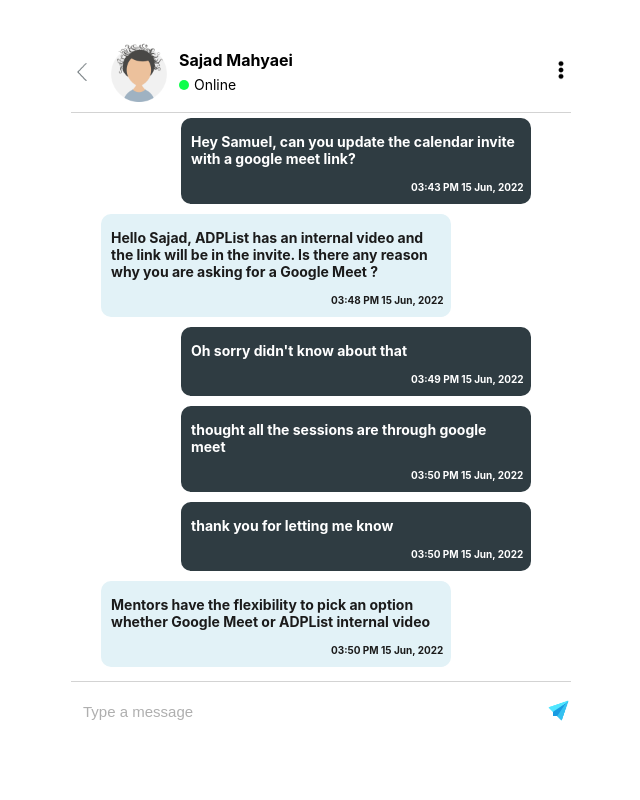
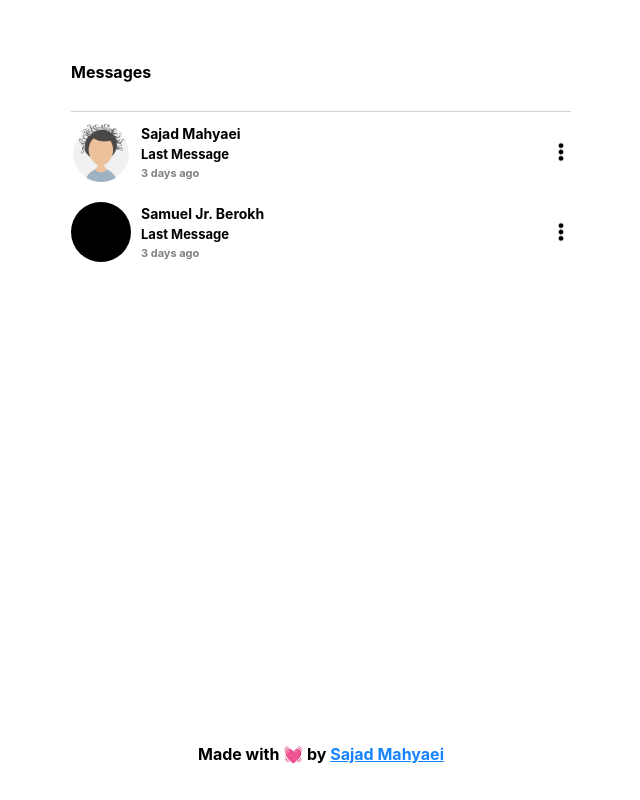
Before and after one commit to Sajadmhy/Chat-App, a Next.js app: page / in a window 1280 px wide. Shown: the whole page, without its empty margins (319-959 px from the left). Built offline with nearby package versions, Linux system fonts and the light colour scheme.

Commit message:
Structure the App and create structured components

```diff
--- a/components/ChatText.jsx
+++ b/components/ChatTextSajad.jsx
@@ -5,7 +5,7 @@ export default function ChatText() {
     return (
         <div className={styles.container}>
             {Data.map((value , index) =>
-                <div key={index} className={value.me ? styles.myMessage : styles.hisMessage}>
+                <div key={index} className={value.id === 2 ? styles.myMessage : styles.hisMessage}>
                     <p>{value.text}</p>
                     <p className={styles.date}>{value.date}</p>
                 </div>
--- a/components/Data.jsx
+++ b/components/Data.jsx
@@ -1,31 +1,31 @@
 export const Data = [
     {
-        me: true,
+        id: 1,
         text: "Hey Samuel, can you update the calendar invite with a google meet link?",
         date: "03:43 PM 15 Jun, 2022",
     },
     {
-        me: false,
+        id: 2,
         text: "Hello Sajad, ADPList has an internal video and the link will be in the invite. Is there any reason why you are asking for a Google Meet ?",
         date: "03:48 PM 15 Jun, 2022",
     },
     {
-        me: true,
+        id: 1,
         text: "Oh sorry didn't know about that",
         date: "03:49 PM 15 Jun, 2022",
     },
     {
-        me: true,
+        id: 1,
         text: "thought all the sessions are through google meet",
         date: "03:50 PM 15 Jun, 2022",
     },
     {
-        me: true,
+        id: 1,
         text: "thank you for letting me know",
         date: "03:50 PM 15 Jun, 2022",
     },
     {
-        me: false,
+        id: 2,
         text: "Mentors have the flexibility to pick an option whether Google Meet or ADPList internal video",
         date: "03:50 PM 15 Jun, 2022",
     }
--- a/pages/index.js
+++ b/pages/index.js
@@ -1,6 +1,6 @@
 import Head from 'next/head'
 import Image from 'next/image'
-import ChatText from '../components/ChatText'
+import Link from 'next/link'
 import styles from '../styles/Home.module.css'
 
 export default function Home() {
@@ -13,27 +13,23 @@ export default function Home() {
       </Head>
       <main className={styles.main}>
         <div className={styles.chatHead}>
-          <div className={styles.backArrow}>
-          <Image
-          src="/back-arrow.png"
-          height={18}
-          width={18}
-          alt="back arrow"
-          />
-          </div>
+         Messages
+        </div>
+        <Link href="/sajad">
+        <div className={styles.card}>
           <Image
           src="/profile.png"
+          width={60}
           height={60}
-          width={60}
-          alt="profile picture"
-          property
+          alt="Sajad"
+          priority
           />
-          <div>
+          <div className={styles.details}>
             <p>Sajad Mahyaei</p>
-            <p><span className={styles.dot}></span>Online</p>
+            <p>Last Message</p>
+            <p>3 days ago</p>
           </div>
           <span className={styles.space}></span>
-          <div className={styles.threeDots}>
           <Image
           src="/dots.png"
           height={20}
@@ -41,22 +37,30 @@ export default function Home() {
           alt="see more dots"
           priority
           />
+        </div>
+          </Link>
+          <Link href="/samuel">
+        <div className={styles.card}>
+          <div className={styles.blackProfile}></div>
+          <div className={styles.details}>
+            <p>Samuel Jr. Berokh</p>
+            <p>Last Message</p>
+            <p>3 days ago</p>
           </div>
+          <span className={styles.space}></span>
+          <Image
+          src="/dots.png"
+          height={20}
+          width={20}
+          alt="see more dots"
+          priority
+          />
         </div>
-        <ChatText />
-        <div className={styles.inputField}>
-          <input type="text" placeholder='Type a message'/>
-          <span className={styles.space}></span>
-          <div className={styles.sendIcon}>
-            <Image
-            src="/send-icon.png"
-            width={25}
-            height={25}
-            alt="send message icon"
-            />
-          </div>
-        </div>
+          </Link>
       </main>
+      <footer className={styles.footer}>
+        <div>Made with 💓 by <a href='https://sajad.codes'>Sajad Mahyaei</a></div>
+      </footer>
     </div>
   )
 }
--- /dev/null
+++ b/styles/ChatApp.module.css
@@ -0,0 +1,97 @@
+.container {
+    padding: 0 2rem;
+  }
+
+  .main {
+    min-height: 100vh;
+    padding: 2rem 0;
+    flex: 1;
+    display: flex;
+    flex-direction: column;
+    align-items: center;
+  }
+
+  .chatHead {
+    display: flex;
+    align-items: center;
+    width: 500px;
+    justify-content: center;
+    gap: 10px;
+    position: relative;
+    padding: 10px 0;
+    border-bottom: 1px solid rgb(211, 211, 211);
+  }
+
+  .backArrow  {
+    user-select: none;
+    transform: rotate(90deg);
+    margin: 0 10px 0 0;
+    cursor: pointer;
+  }
+
+  .chatHead p:first-child {
+    font-weight: bold;
+    position: absolute;
+    top: 2px;
+  }
+
+  .chatHead p:nth-child(2) {
+    font-size: 14px;
+    position: absolute;
+    top: 30px;
+  }
+
+  .dot {
+    width: 10px;
+    height: 10px;
+    background-color: rgb(15, 255, 75);
+    display: inline-block;
+    border-radius: 50%;
+    margin: 0 5px 0 0;
+  }
+
+  .space {
+    flex: auto;
+  }
+
+  .threeDots {
+    user-select: none;
+    cursor: pointer;
+  }
+
+
+  .inputField {
+    display: flex;
+    align-items: center;
+    width: 500px;
+    border-top: 1px solid rgb(211, 211, 211);
+    padding: 10px 0 0 0;
+  }
+
+  .inputField input {
+    border-style: none;
+    width: 450px;
+    height: 40px;
+    margin: 0 0 0 10px;
+  }
+
+  .inputField input:focus {
+    outline: none;
+  }
+
+  .inputField input::placeholder {
+    color: rgb(175, 175, 175);
+    font-size: 15px;
+  }
+
+  .sendIcon {
+    user-select: none;
+  }
+
+
+.blackProfile {
+  width: 60px;
+  height: 60px;
+  background-color: black;
+  border-radius: 50%;
+}
--- a/styles/ChatText.module.css
+++ b/styles/ChatText.module.css
@@ -5,7 +5,6 @@
     position: relative;
     display: flex;
     flex-direction: column;
-    gap: 0;
 }
 
 .myMessage {
@@ -26,7 +25,7 @@
     padding: 1px 10px;
     background-color: rgb(226, 242, 247);
     border-radius: 10px;
-    color: rgb(27, 27, 27);
+    color: rgb(66, 66, 66);
     font-weight: bold;
     position: relative;
     left: 30px;
--- a/styles/Home.module.css
+++ b/styles/Home.module.css
@@ -3,7 +3,7 @@
 }
 
 .main {
-  min-height: 100vh;
+  min-height: 93vh;
   padding: 2rem 0;
   flex: 1;
   display: flex;
@@ -15,75 +15,63 @@
   display: flex;
   align-items: center;
   width: 500px;
-  justify-content: center;
-  gap: 10px;
-  position: relative;
+  height: 80px;
+  justify-content: flex-start;
   padding: 10px 0;
   border-bottom: 1px solid rgb(211, 211, 211);
+  font-weight: bold;
 }
 
-.backArrow  {
-  user-select: none;
-  transform: rotate(90deg);
-  margin: 0 10px 0 0;
+.card {
+  display: flex;
+  align-items: center;
+  width: 500px;
+  gap: 10px;
+  margin: 10px 0;
   cursor: pointer;
 }
 
-.chatHead p:first-child {
-  font-weight: bold;
-  position: absolute;
-  top: 2px;
+.details {
+  display: flex;
+  flex-direction: column;
 }
 
-.chatHead p:nth-child(2) {
-  font-size: 14px;
-  position: absolute;
-  top: 30px;
+.details p {
+  margin: 2px 0;
+  font-weight: bold;
 }
 
-.dot {
-  width: 10px;
-  height: 10px;
-  background-color: rgb(15, 255, 75);
-  display: inline-block;
-  border-radius: 50%;
-  margin: 0 5px 0 0;
+.details p:first-child {
+  font-size: 14px;
+}
+
+.details p:nth-child(2) {
+  font-size: 13px;
+}
+
+.details p:nth-child(3) {
+  font-size: 11px;
+  color: gray;
 }
 
 .space {
-  flex: auto;
+  flex: 1;
 }
 
-.threeDots {
-  user-select: none;
-  cursor: pointer;
+.blackProfile {
+  width: 60px;
+  height: 60px;
+  background-color: black;
+  border-radius: 50%;
 }
 
-
-.inputField {
+.footer {
   display: flex;
-  align-items: center;
-  width: 500px;
-  border-top: 1px solid rgb(211, 211, 211);
-  padding: 10px 0 0 0;
+  justify-content: center;
+  font-weight: bold;
 }
 
-.inputField input {
-  border-style: none;
-  width: 450px;
-  height: 40px;
-  margin: 0 0 0 10px;
+.footer a {
+  color: rgb(23, 131, 255);
+  text-decoration: underline;
 }
-
-.inputField input:focus {
-  outline: none;
-}
-
-.inputField input::placeholder {
-  color: rgb(175, 175, 175);
-  font-size: 15px;
-}
-
-.sendIcon {
-  user-select: none;
-}
```
Also changed, not shown: components/ChatTextSam.jsx (added, +15 -0 lines), pages/sajad.jsx (added, +58 -0 lines), pages/samuel.jsx (added, +55 -0 lines).
